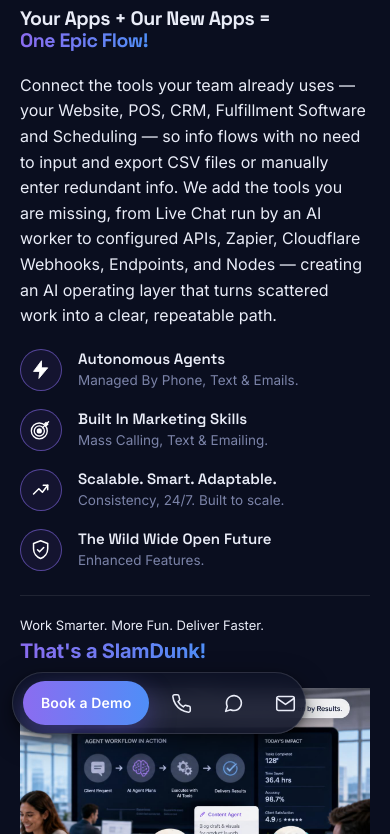
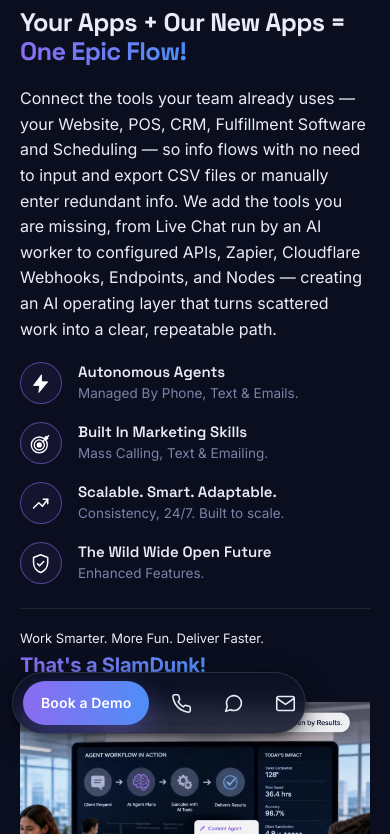
Before and after one commit to buddygoodwon-ops/slamdunk-technologies-web, a website: page workflows.html in a window 390 px wide. Shown: the part 92-926 px from the top of the page. Drawn offline with Linux system fonts and the light colour scheme.

Commit message:
Workflows headline: increase mobile/tablet size 30% per Glenn while retaining two-line lock; pages.css v12

```diff
--- a/pages.css
+++ b/pages.css
@@ -78,10 +78,10 @@
 .slamdunk-link:hover { opacity: .88; transform: translateY(-1px); }
 .page-heading.flow-heading { letter-spacing: -.025em; }
 @media (max-width: 980px) {
-  .page-heading.flow-heading { font-size: clamp(27px, 5.5vw, 40px); white-space: nowrap; }
+  .page-heading.flow-heading { font-size: clamp(35px, 7.15vw, 52px); white-space: nowrap; }
 }
 @media (max-width: 560px) {
-  .page-heading.flow-heading { font-size: clamp(19px, 5vw, 26px); white-space: nowrap; }
+  .page-heading.flow-heading { font-size: clamp(24px, 6.5vw, 34px); white-space: nowrap; }
 }
 .cta-button { display: inline-flex; align-items: center; gap: 10px; padding: 12px 22px; border-radius: 999px; background: var(--gradient); color: var(--white); font-size: 14.5px; font-weight: 600; white-space: nowrap; box-shadow: 0 10px 28px rgba(107,90,240,.35); }
 .cta-button:hover { transform: translateY(-1px); }
--- a/workflows.html
+++ b/workflows.html
@@ -8,7 +8,7 @@
   <link rel="preconnect" href="https://fonts.googleapis.com">
   <link rel="preconnect" href="https://fonts.gstatic.com" crossorigin>
   <link href="https://fonts.googleapis.com/css2?family=Space+Grotesk:wght@500;600;700&family=Inter:wght@400;500;600;700&display=swap" rel="stylesheet">
-  <link rel="stylesheet" href="pages.css?v=11">
+  <link rel="stylesheet" href="pages.css?v=12">
   <link rel="stylesheet" href="floating-bar.css?v=4">
     <link rel="icon" type="image/png" sizes="32x32" href="assets/favicon-32.png">
   <link rel="icon" type="image/png" sizes="16x16" href="assets/favicon-16.png">
```
Also changed, not shown: agents.html (+1 -1 lines), avatar-app.html (+1 -1 lines), company-brain.html (+1 -1 lines), distribution.html (+1 -1 lines), future.html (+1 -1 lines), index.html (+1 -1 lines), marketing.html (+1 -1 lines), mcp-server.html (+1 -1 lines), smart.html (+1 -1 lines), virtual-mascot.html (+1 -1 lines).
